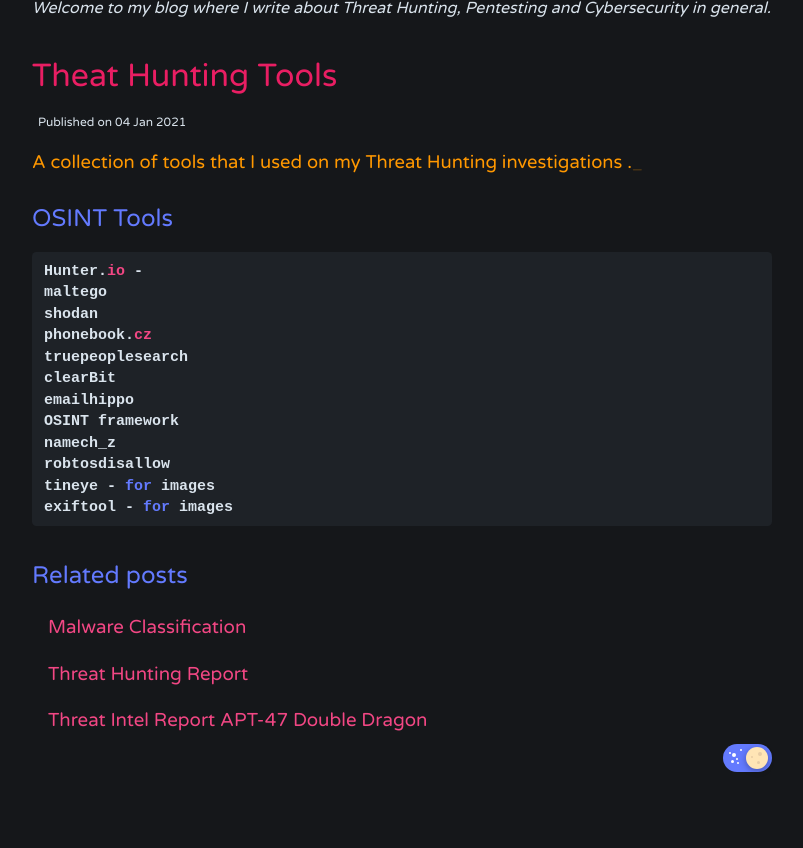
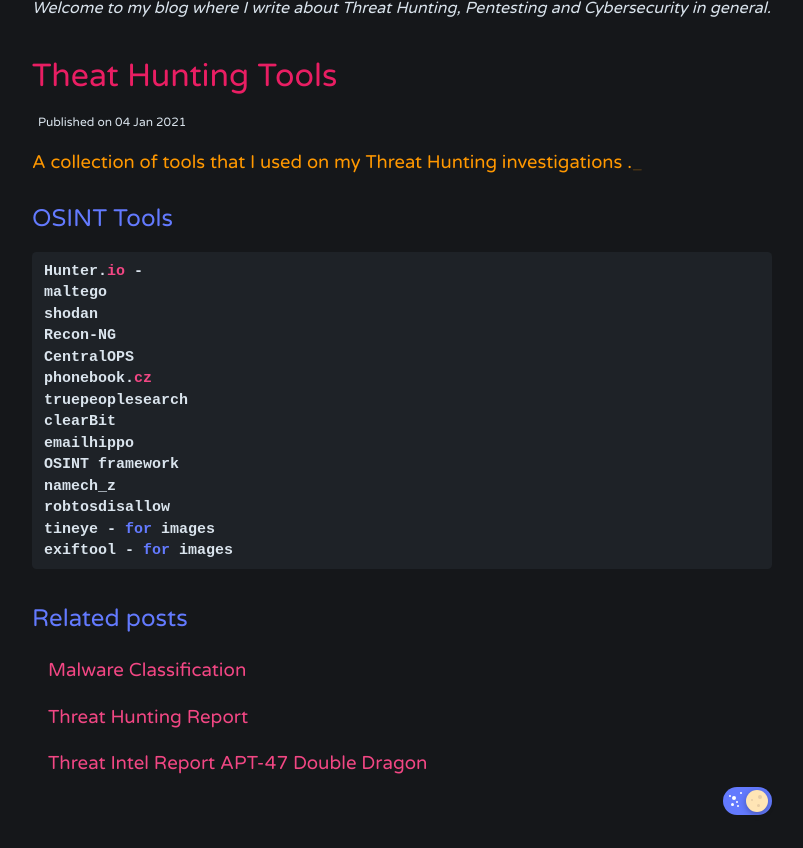
Before and after one commit to Rayferrufino/Rayferrufino.github.io, a Jekyll site: the page built from _posts/2021-01-04-Threat-Hunting-Tools.md, in a window 1280 px wide, cut to the strip 327-1175 px from the top of the page. Shown: the whole strip, without its empty margins (238-1041 px from the left). Built offline with Jekyll 4.4.1, drawn with Linux system fonts in a browser that asks for light colours; comment, search, counter and statistics services are not loaded; before the commit the page ends 1132 px from its top, so only the background shows below that.

Commit message:
Update 2021-01-04-Threat-Hunting-Tools.md

```diff
--- a/_posts/2021-01-04-Threat-Hunting-Tools.md
+++ b/_posts/2021-01-04-Threat-Hunting-Tools.md
@@ -11,6 +11,8 @@
 Hunter.io -
 maltego
 shodan
+Recon-NG
+CentralOPS
 phonebook.cz
 truepeoplesearch
 clearBit
```
